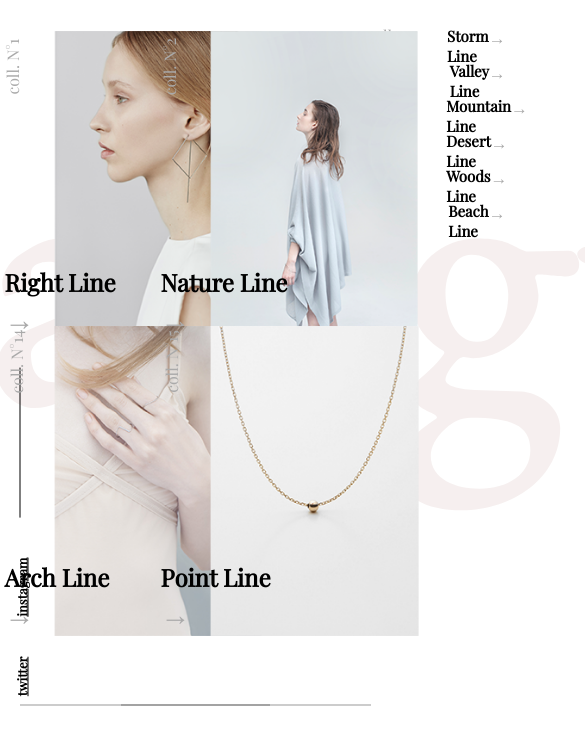
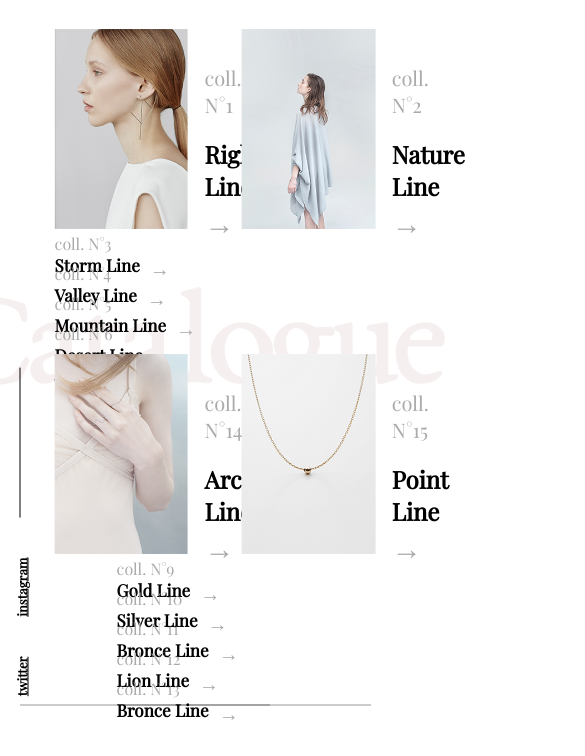
Before and after one commit to JISU-Y/AgataBielen-web-site, a plain HTML site: page index.html in a window 390 px wide. Shown: the part 96-852 px from the top of the page, 585 px wide, since content can reach past the window. Drawn offline with nearby package versions, Linux system fonts and the light colour scheme.

Commit message:
[Home] media query (1600px / 1200px)

```diff
--- a/style.css
+++ b/style.css
@@ -14,7 +14,7 @@
 body {
   font-family: "Playfair Display", serif;
   width: 100%;
-  height: 100vh;
+  height: 900px;
   background-color: #fff;
   display: flex;
   flex-direction: column;
@@ -100,7 +100,8 @@ h3 {
 /* Container */
 .container {
   width: 80%;
-  height: 70%;
+  height: 650px;
+  max-width: 1500px;
   display: flex;
   flex-direction: column;
   /* center 맞춰도 왼쪽으로 좀 치우쳐져있는 것 같아서 옮김 */
@@ -122,7 +123,7 @@ h3 {
 
 /* Big Line container */
 .container .line-container {
-  width: 100%;
+  width: 50%;
   height: 100%;
   display: flex;
 }
@@ -166,7 +167,7 @@ h3 {
 
 /* Small Line container */
 .container .small-line-container {
-  width: 100%;
+  width: 50%;
   height: 100%;
 }
 .container .bottom-side .small-line-container {
@@ -202,3 +203,106 @@ h3 {
   font-size: 17px;
   font-weight: 600;
 }
+
+@media (max-width: 1600px) {
+  .catalogue-image {
+    width: 900px;
+    height: auto;
+  }
+
+  /* top side */
+
+  /* Big Line container */
+  .container .line-container {
+    width: 200%;
+  }
+
+  /* small line */
+  .container .small-line-container {
+    width: 150%;
+  }
+
+  .small-line-container .line.small {
+    width: 75%;
+  }
+  .small-line-container .line .col {
+    width: 150px;
+    margin-right: 25px;
+  }
+  .small-line-container .line .line-click {
+    justify-content: space-between;
+  }
+  .small-line-container .line .line-click h3 {
+    font-size: 13px;
+  }
+  .small-line-container .line .line-click span {
+    font-size: 15px;
+  }
+}
+
+@media (max-width: 1200px) {
+  .catalogue-image {
+    width: 500px;
+    height: auto;
+  }
+
+  .container .top-side,
+  .container .bottom-side {
+    flex-direction: column;
+  }
+
+  /* Big Line container */
+  .container .line-container {
+    height: 100%;
+  }
+
+  .container .line-container .line {
+    width: 30%;
+  }
+
+  .line-container .line img {
+    height: 200px;
+    width: auto;
+  }
+
+  .line-container .line .col {
+    font-size: 20px;
+    top: 35px;
+    left: 150px;
+    transform: rotate(0);
+  }
+  .line-container .line .line-click {
+    bottom: 30px;
+    left: 150px;
+  }
+
+  /* Small Line container */
+  .container .small-line-container {
+    width: 100%;
+    height: 50%;
+  }
+  .container .small-line-container,
+  .container .bottom-side .small-line-container {
+    display: flex;
+    flex-direction: row;
+    flex-wrap: wrap;
+  }
+
+  .small-line-container .line.small {
+    width: 250px;
+    height: 25px;
+    flex-direction: column;
+    align-items: flex-start;
+  }
+  .small-line-container .line .line-click {
+    width: 150px;
+    justify-content: flex-start;
+  }
+  .small-line-container .line .line-click h3 {
+    font-size: 17px;
+    margin-right: 10px;
+  }
+  .small-line-container .line .line-click span {
+    font-size: 20px;
+  }
+}
```
Also changed, not shown: natureLineStyle.css (+2 -11 lines), rightLine.html (+2 -2 lines), rightLineStyle.css (+11 -5 lines).
